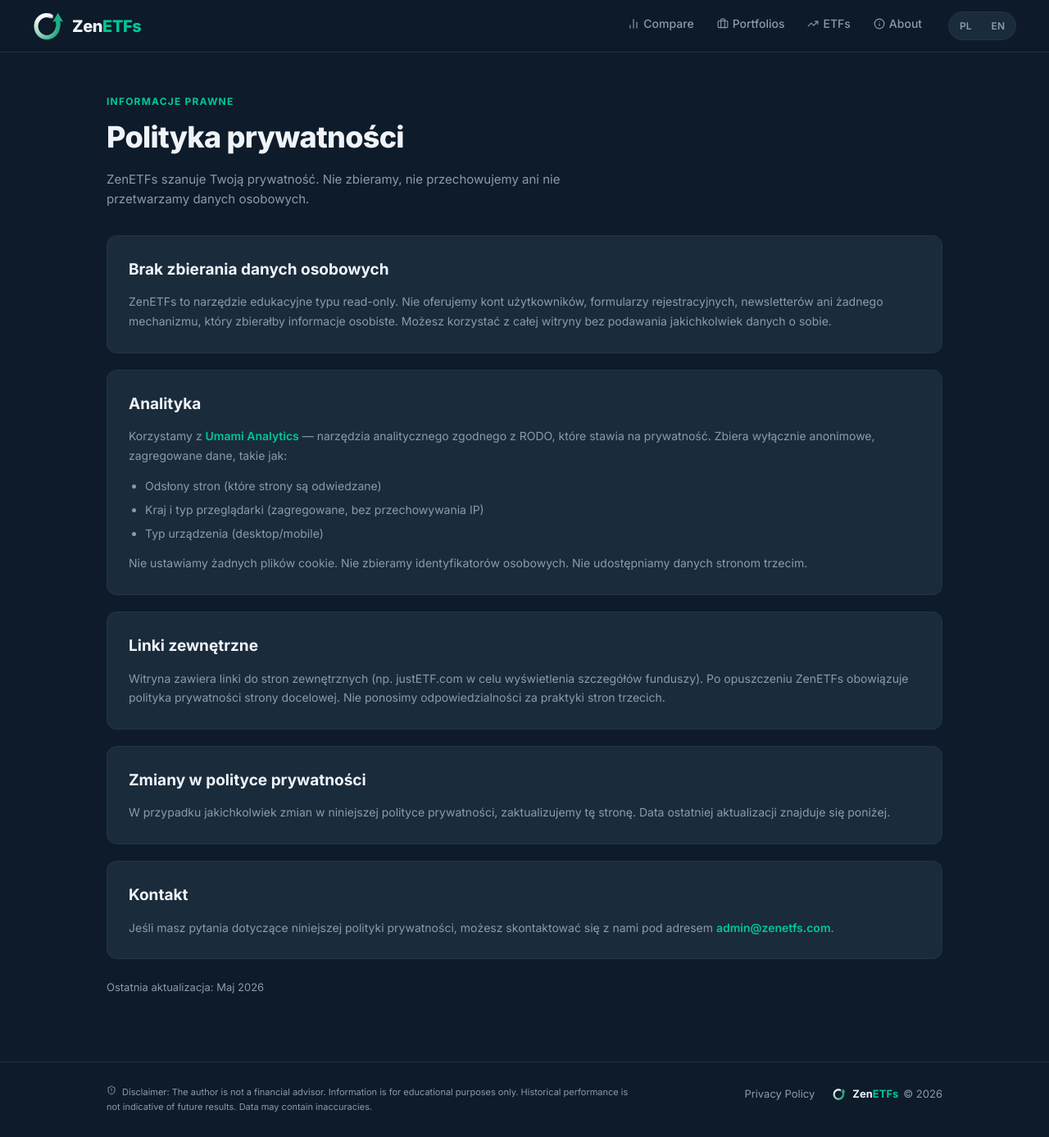
After one commit to Kowal1616/simple-investing, a Flask app: template templates/pl/privacy.html in a window 1280 px wide. The commit adds this page. Shown: the whole page at 82% size. Run offline with Flask 3, Linux system fonts and the light colour scheme; the template is opened without the code that fills it, so the values that code supplies are empty.

Commit message:
feat: add semantic privacy policy pages (EN/PL) with FastAPI routes, footer link, and sitemap support
Replace broken privacy-policy.html generator output with proper Jinja2 templates
that clearly state ZenETFs collects no personal data. Uses semantic <article>,
<header>, <section> structure. Add routes /en/privacy and /pl/privacy, footer
link, and CSS styling. Remove legacy plain-text privacy-policy.html.

```diff
--- a/templates/layout.html
+++ b/templates/layout.html
@@ -697,6 +697,24 @@
       line-height: 1.6;
     }
 
+    /* Privacy policy article */
+    .privacy-article .about-card h2 {
+      font-size: 19px;
+      font-weight: 700;
+      margin-bottom: 12px;
+      color: var(--text);
+    }
+
+    .privacy-article .about-card p {
+      font-size: 14px;
+      color: var(--text-muted);
+      line-height: 1.7;
+    }
+
+    .privacy-article .about-card ul li {
+      margin-bottom: 4px;
+    }
+
     /* Page hero (inner pages) */
     .page-hero {
       padding: 50px 40px 32px;
@@ -896,6 +914,9 @@
         {% endif %}
       </p>
       <div class="footer-brand">
+        <a href="/{{ lang | default('en') }}/privacy" style="color:var(--text-muted);text-decoration:none;font-size:13px;margin-right:16px;">
+          {% if lang == 'pl' %}Polityka prywatności{% else %}Privacy Policy{% endif %}
+        </a>
         <img src="/static/logo.webp" alt="ZenETFs Logo" width="16" height="16" style="margin-right: 2px;">
         <span style="font-weight: 700;"><span style="color: var(--text);">Zen</span><span style="color: var(--green);">ETFs</span></span> &copy; 2026
       </div>
--- /dev/null
+++ b/templates/pl/privacy.html
@@ -0,0 +1,48 @@
+{% extends "layout.html" %}
+{% block meta_description %}ZenETFs — Polityka prywatności. Nie zbieramy danych osobowych. Tylko anonimowe statystyki przez Umami.{% endblock %}
+{% block title %}Polityka prywatności{% endblock %}
+
+{% block main %}
+<article class="privacy-article">
+  <header class="page-hero">
+    <div class="section-label">Informacje prawne</div>
+    <h1>Polityka prywatności</h1>
+    <p>ZenETFs szanuje Twoją prywatność. Nie zbieramy, nie przechowujemy ani nie przetwarzamy danych osobowych.</p>
+  </header>
+
+  <section class="section" style="padding-top:0;">
+    <div class="about-card">
+      <h2>Brak zbierania danych osobowych</h2>
+      <p>ZenETFs to narzędzie edukacyjne typu read-only. Nie oferujemy kont użytkowników, formularzy rejestracyjnych, newsletterów ani żadnego mechanizmu, który zbierałby informacje osobiste. Możesz korzystać z całej witryny bez podawania jakichkolwiek danych o sobie.</p>
+    </div>
+
+    <div class="about-card" style="margin-top: 20px;">
+      <h2>Analityka</h2>
+      <p>Korzystamy z <a href="https://umami.is" target="_blank" rel="noopener" style="color:var(--green);text-decoration:none;font-weight:600;">Umami Analytics</a> — narzędzia analitycznego zgodnego z RODO, które stawia na prywatność. Zbiera wyłącznie anonimowe, zagregowane dane, takie jak:</p>
+      <ul style="margin:12px 0 0 20px;color:var(--text-muted);font-size:14px;line-height:1.8;">
+        <li>Odsłony stron (które strony są odwiedzane)</li>
+        <li>Kraj i typ przeglądarki (zagregowane, bez przechowywania IP)</li>
+        <li>Typ urządzenia (desktop/mobile)</li>
+      </ul>
+      <p style="margin-top:12px;">Nie ustawiamy żadnych plików cookie. Nie zbieramy identyfikatorów osobowych. Nie udostępniamy danych stronom trzecim.</p>
+    </div>
+
+    <div class="about-card" style="margin-top: 20px;">
+      <h2>Linki zewnętrzne</h2>
+      <p>Witryna zawiera linki do stron zewnętrznych (np. justETF.com w celu wyświetlenia szczegółów funduszy). Po opuszczeniu ZenETFs obowiązuje polityka prywatności strony docelowej. Nie ponosimy odpowiedzialności za praktyki stron trzecich.</p>
+    </div>
+
+    <div class="about-card" style="margin-top: 20px;">
+      <h2>Zmiany w polityce prywatności</h2>
+      <p>W przypadku jakichkolwiek zmian w niniejszej polityce prywatności, zaktualizujemy tę stronę. Data ostatniej aktualizacji znajduje się poniżej.</p>
+    </div>
+
+    <div class="about-card" style="margin-top: 20px;">
+      <h2>Kontakt</h2>
+      <p>Jeśli masz pytania dotyczące niniejszej polityki prywatności, możesz skontaktować się z nami pod adresem <a href="mailto:admin@zenetfs.com" style="color:var(--green);text-decoration:none;font-weight:600;">admin@zenetfs.com</a>.</p>
+    </div>
+
+    <p style="margin-top:24px;font-size:13px;color:var(--text-muted);">Ostatnia aktualizacja: Maj 2026</p>
+  </section>
+</article>
+{% endblock %}
```
Also changed, not shown: main.py (+14 -0 lines), templates/en/privacy.html (added, +48 -0 lines), templates/privacy-policy.html (deleted, +0 -142 lines).
